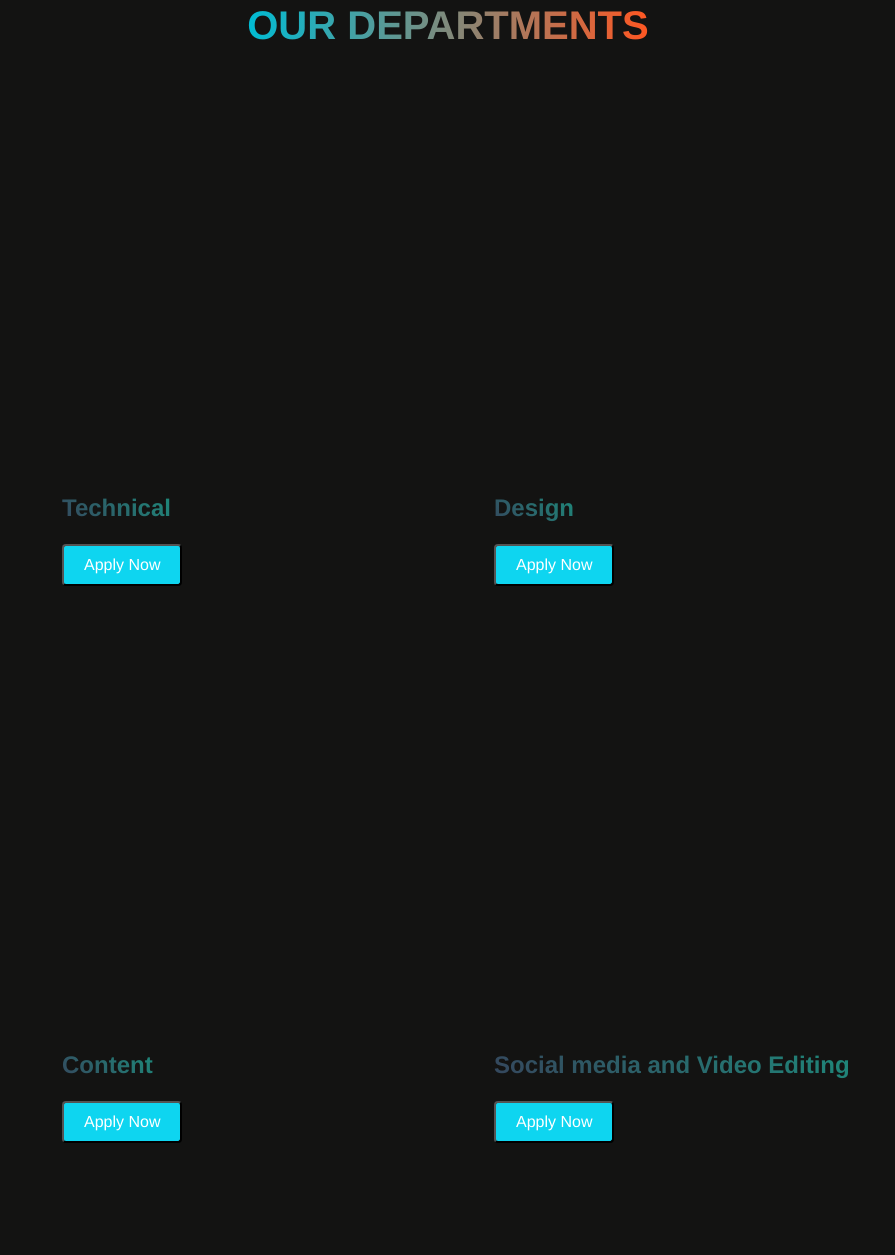
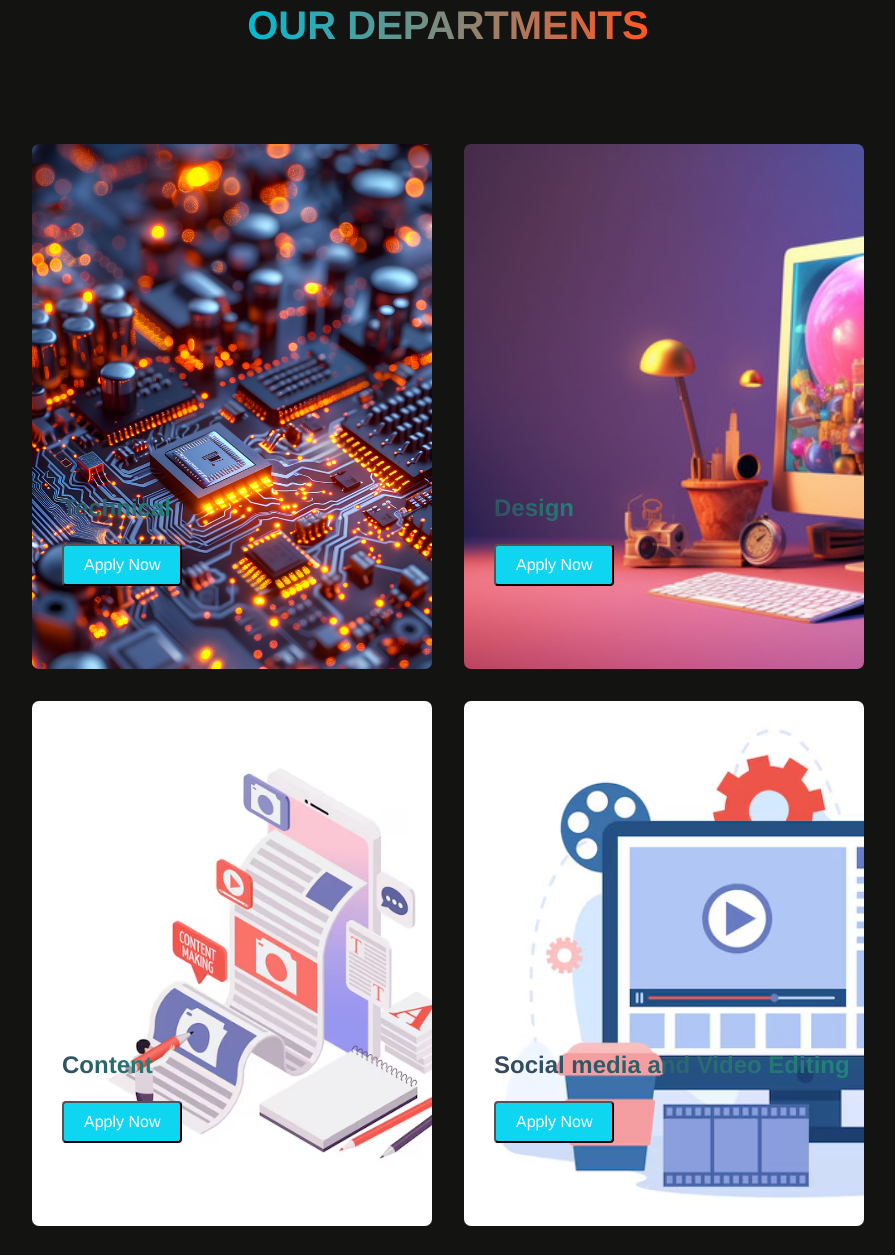
Before and after one commit to icsdvitchennai/ICSD-Vit-Chennai, a plain HTML site: page index.html in a window 1280 px wide. Shown: the part 1423-2678 px from the top of the page, without its empty margins (192-1087 px from the left). Drawn offline with Linux system fonts and the light colour scheme; a script that the page names is missing.

Commit message:
Update styles.css

```diff
--- a/styles.css
+++ b/styles.css
@@ -610,30 +610,30 @@ html {
     height: 525px;
     width: 400px;
     border-radius: 7px;
-    background-image: url('/images/pic3.jpeg');
+    background-image: url('pic3.jpeg');
     background-size: cover;
     position: relative;
     color: #fff;
 }
 
 .services__card:nth-child(2) {
-    background-image: url('/images/picd.jpg');
+    background-image: url('picd.jpg');
 }
 
 .services__card:nth-child(3) {
-    background-image: url('/images/picc.jpg');
+    background-image: url('picc.jpg');
 }
 
 .services__card:nth-child(4) {
-    background-image: url('/images/picsv.jpg'); /* Apply the desired image here */
+    background-image: url('picsv.jpg'); /* Apply the desired image here */
 }
 
 .services__card:nth-child(5) {
-    background-image: url('/images/picp.jpg');
+    background-image: url('picp.jpg');
 }
 
 .services__card:nth-child(6) {
-    background-image: url('/images/pic.jpg');
+    background-image: url('pic.jpg');
 }
 
 .services h2 {
```
